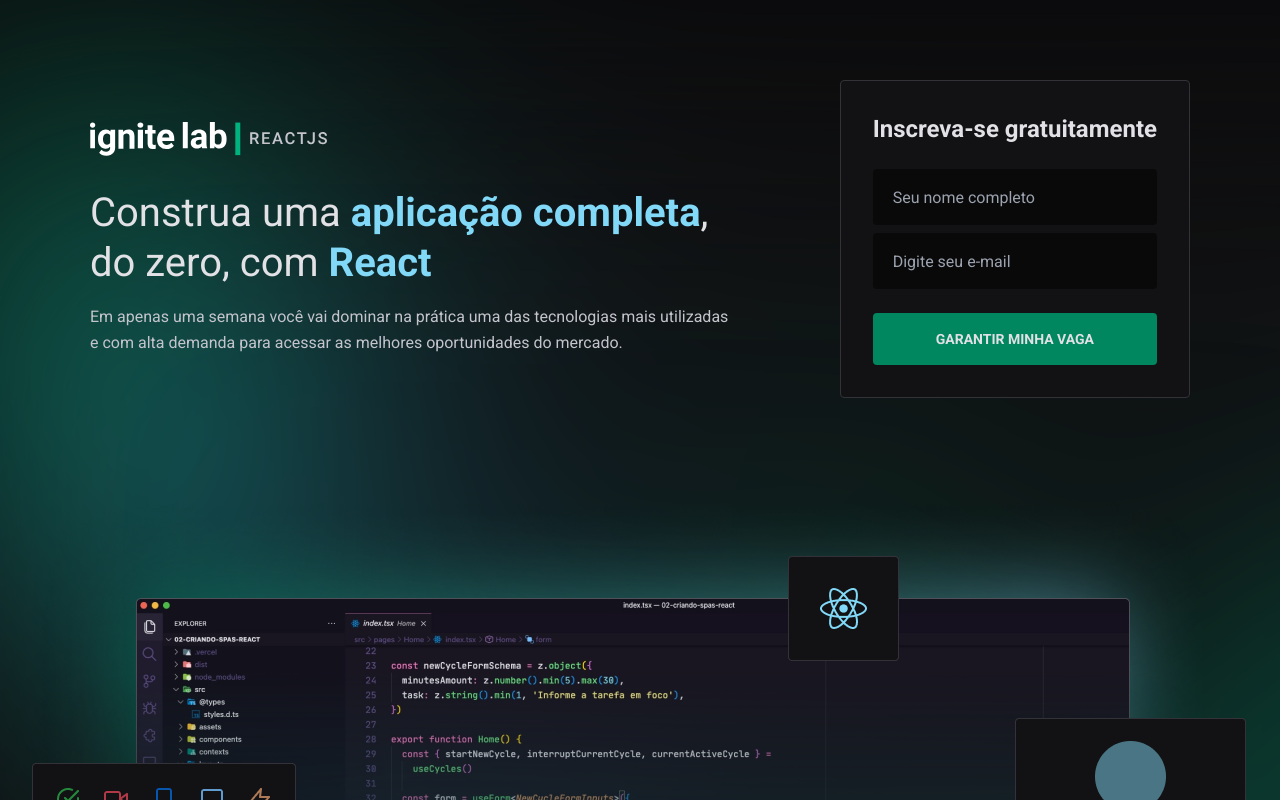
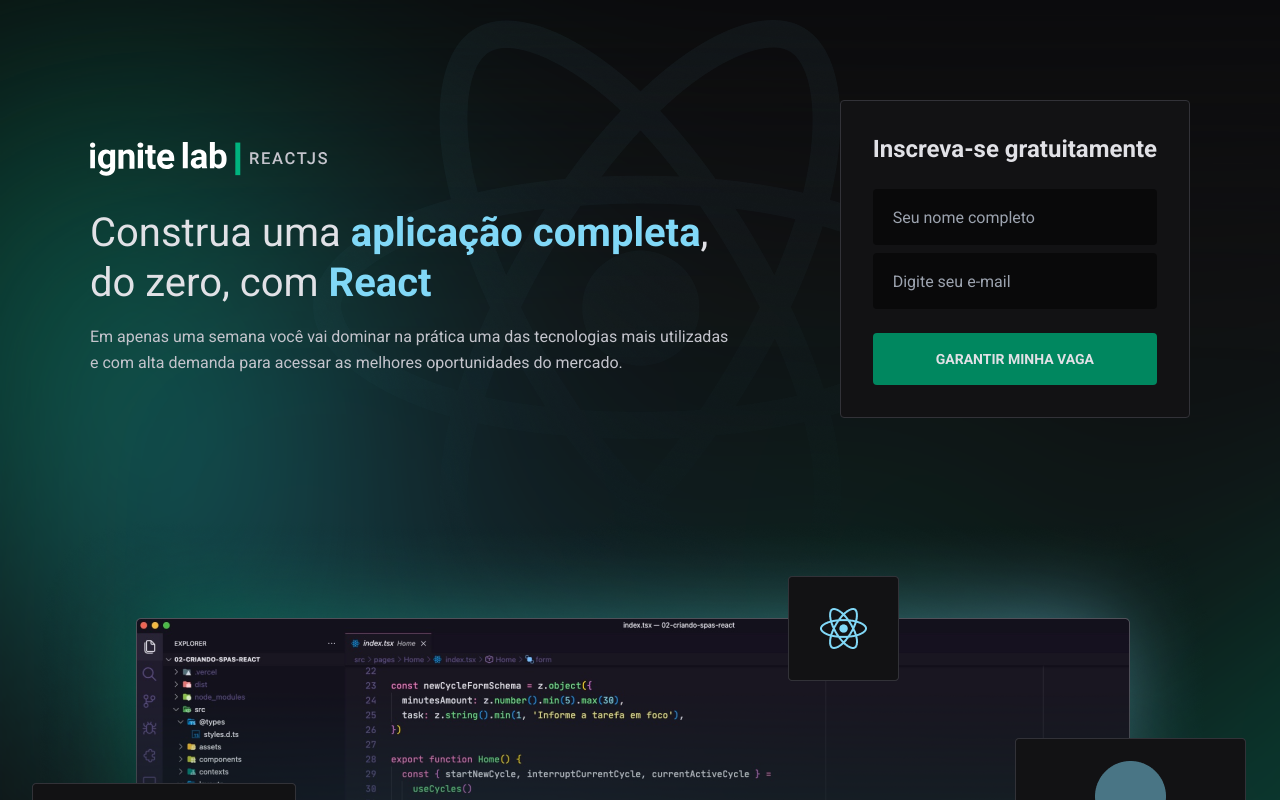
Before and after one commit to silvasouzaadriano/ignite-lab-platform, a React (Vite) app: page / in a window 1280 px wide. Shown: the top 800 px of the page. Built offline with nearby package versions, Linux system fonts and the light colour scheme; no server answers.

Commit message:
Adding React background

```diff
--- a/src/pages/Subscribe.tsx
+++ b/src/pages/Subscribe.tsx
@@ -2,6 +2,7 @@
 import { useState, FormEvent } from "react"
 import { useNavigate } from "react-router-dom"
 import { Logo } from "../components/Logo"
+import { ReactLogo } from "../components/ReactLogo"
 
 const CREATE_SUBSCRIBE_MUTATION = gql`
   mutation CreateSubscriber ($name: String!, $email: String!) {
@@ -34,6 +35,7 @@
 
   return (
     <div className="min-h-screen bg-blur bg-cover bg-no-repeat flex flex-col items-center">
+      <div className="min-h-screen bg-reactLogo bg-no-repeat bg-top mt-5">
         <div className="w-full max-w-[1100px] flex items-center justify-between mt-20 mx-auto">
           <div className="max-w-[640px]">
             <Logo />
@@ -77,6 +79,6 @@
         </div>
         <img src="/src/assets/code-mockup.png" alt="code mockup" className="mt-10" />
       </div>
-
+    </div>
   )
 }
```
Lines whose indentation alone changed are shown as unchanged.
